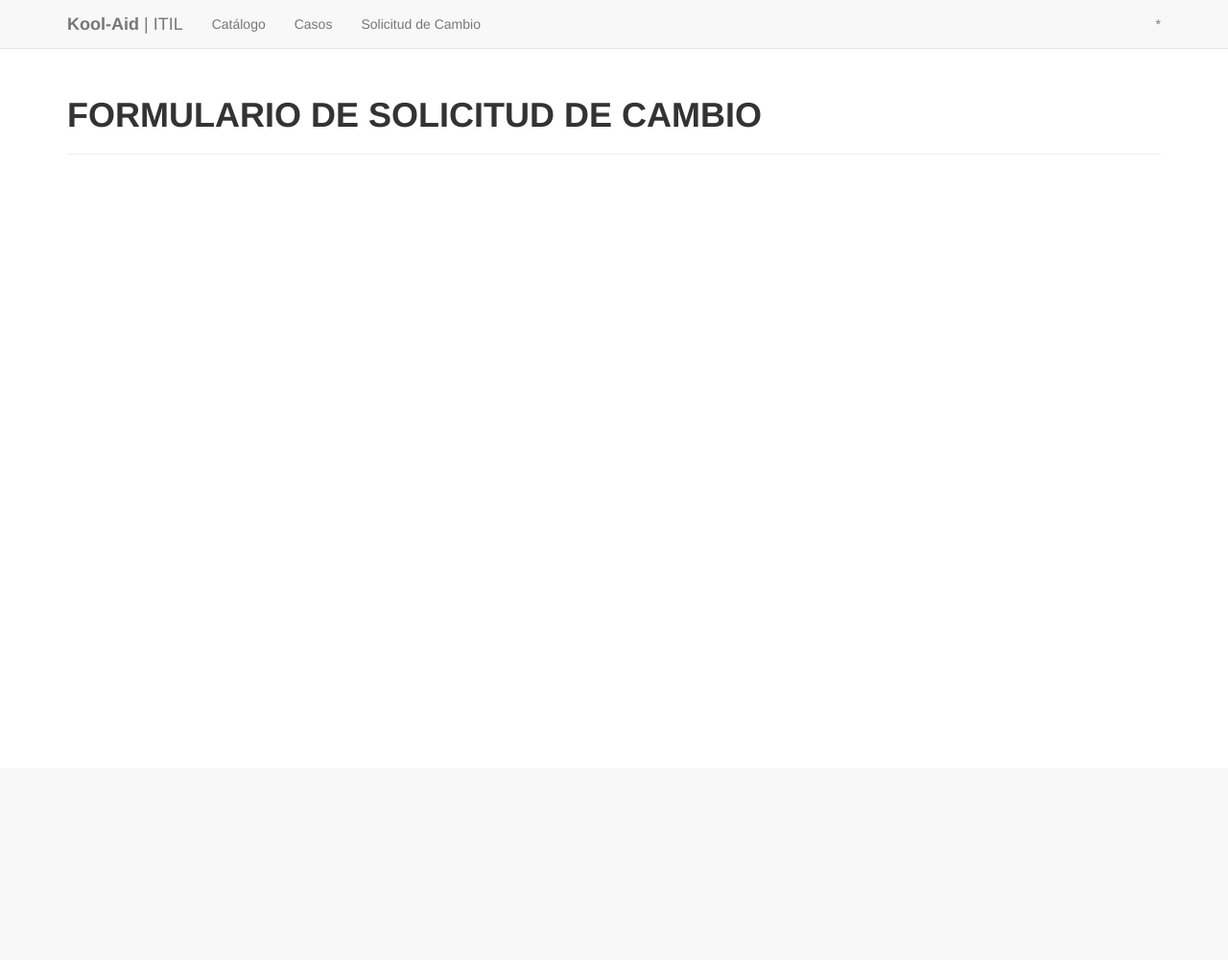
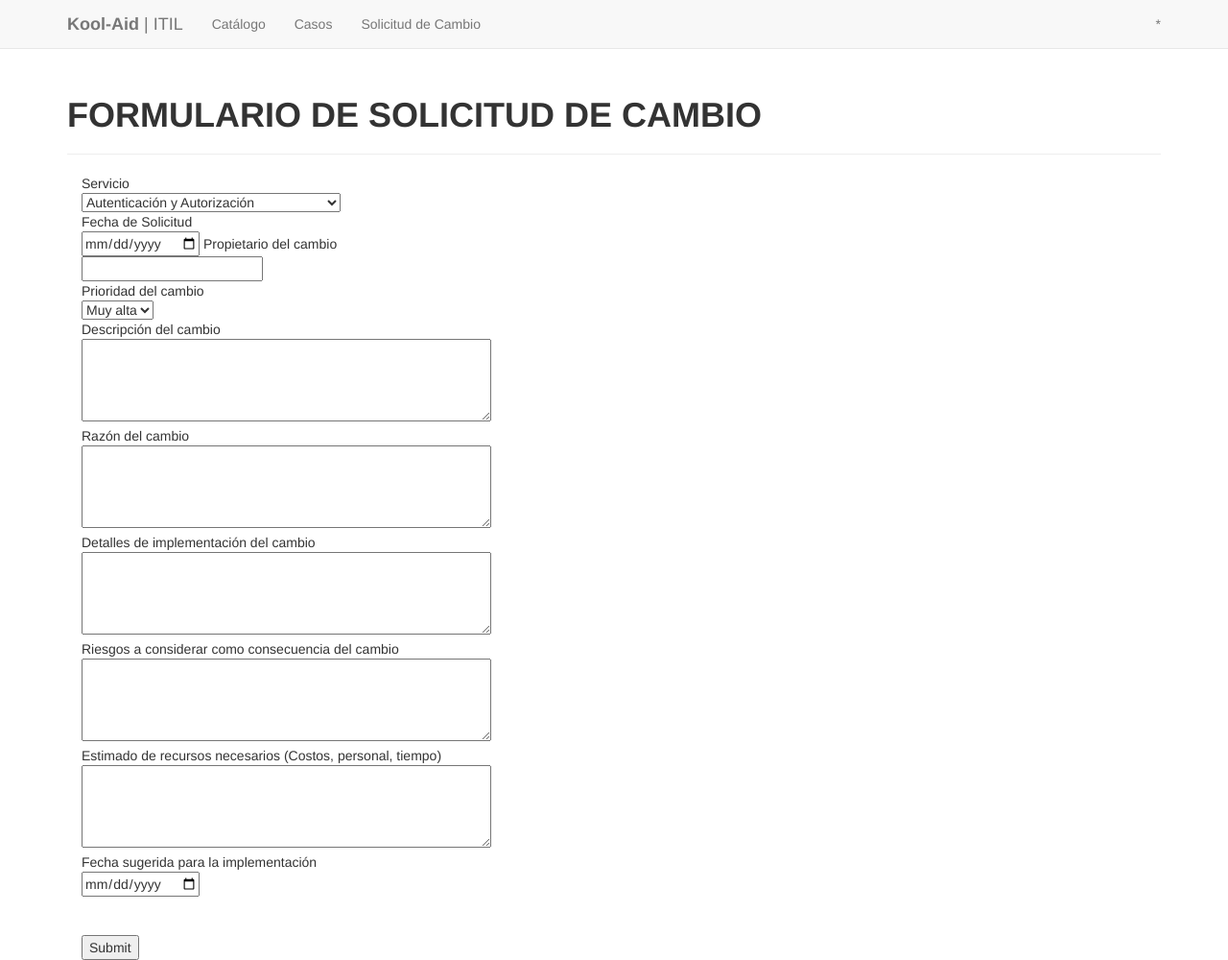
Before and after one commit to OneTesseractInMultiverse/ITIL-CaseExample, a Flask app: template templates/home/request_change_form.html in a window 1280 px wide. Shown: the whole page at 96% size. Before the commit the page ends 133 px from the top, so only its background shows below. Run offline with Flask 2, Linux system fonts and the light colour scheme; the template is opened without the code that fills it, so the values that code supplies are empty; some libraries are stand-ins or nearby versions.

Commit message:
Terminado RFC.

```diff
--- a/templates/home/request_change_form.html
+++ b/templates/home/request_change_form.html
@@ -12,7 +12,39 @@
 
         <div class="col-lg-12">
             <form>
-
+                Servicio <br>
+                <select name="servicio">
+                  <option value="auth">Autenticación y Autorización</option>
+                  <option value="design">Diseño e Implementación de Sitios Web</option>
+                  <option value="virtualhost">Creación de Virtual Hosts</option>
+                </select>
+                <br>
+                Fecha de Solicitud <br>
+                <input type="date" name="reqeuestdate">
+                Propietario del cambio <br>
+                 <input type="text" name="owner"><br>
+                Prioridad del cambio <br>
+                <select name="priority">
+                  <option value="veryhigh">Muy alta</option>
+                  <option value="high">Alta</option>
+                  <option value="regular">Normal</option>
+                  <option value="low">Baja</option>
+                </select>
+                <br>
+                Descripción del cambio <br>
+                <textarea rows="4" cols="50" name="description" form="usrform"></textarea> <br>
+                Razón del cambio <br>
+                <textarea rows="4" cols="50" name="reason" form="usrform"></textarea> <br>
+                Detalles de implementación del cambio <br>
+                <textarea rows="4" cols="50" name="details" form="usrform"></textarea> <br>
+                Riesgos a considerar como consecuencia del cambio <br>
+                <textarea rows="4" cols="50" name="risks" form="usrform"></textarea> <br>
+                Estimado de recursos necesarios (Costos, personal, tiempo) <br>
+                <textarea rows="4" cols="50" name="risks" form="usrform"></textarea> <br>
+                Fecha sugerida para la implementación <br>
+                <input type="date" name="suggesteddate"> <br>
+                  <br><br>
+                <input type="submit" value="Submit">
             </form>
         </div>
 
```
